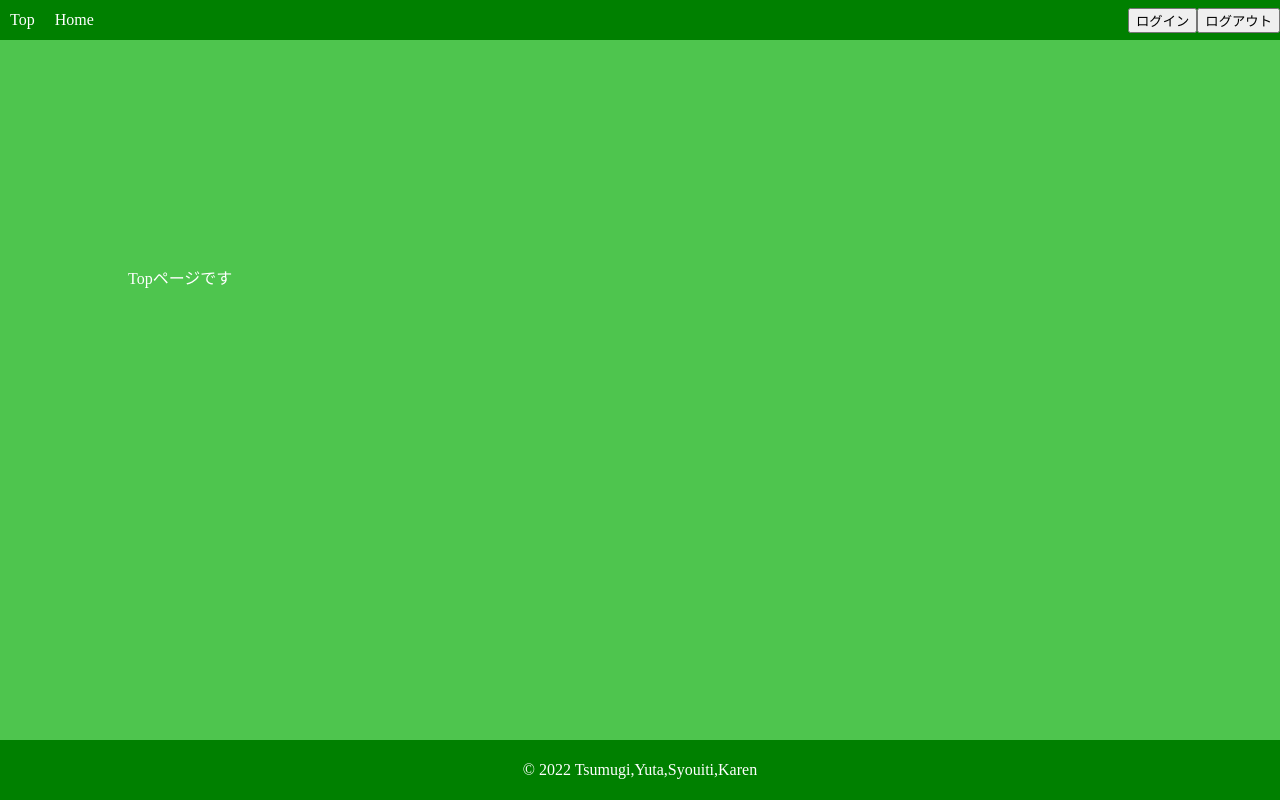
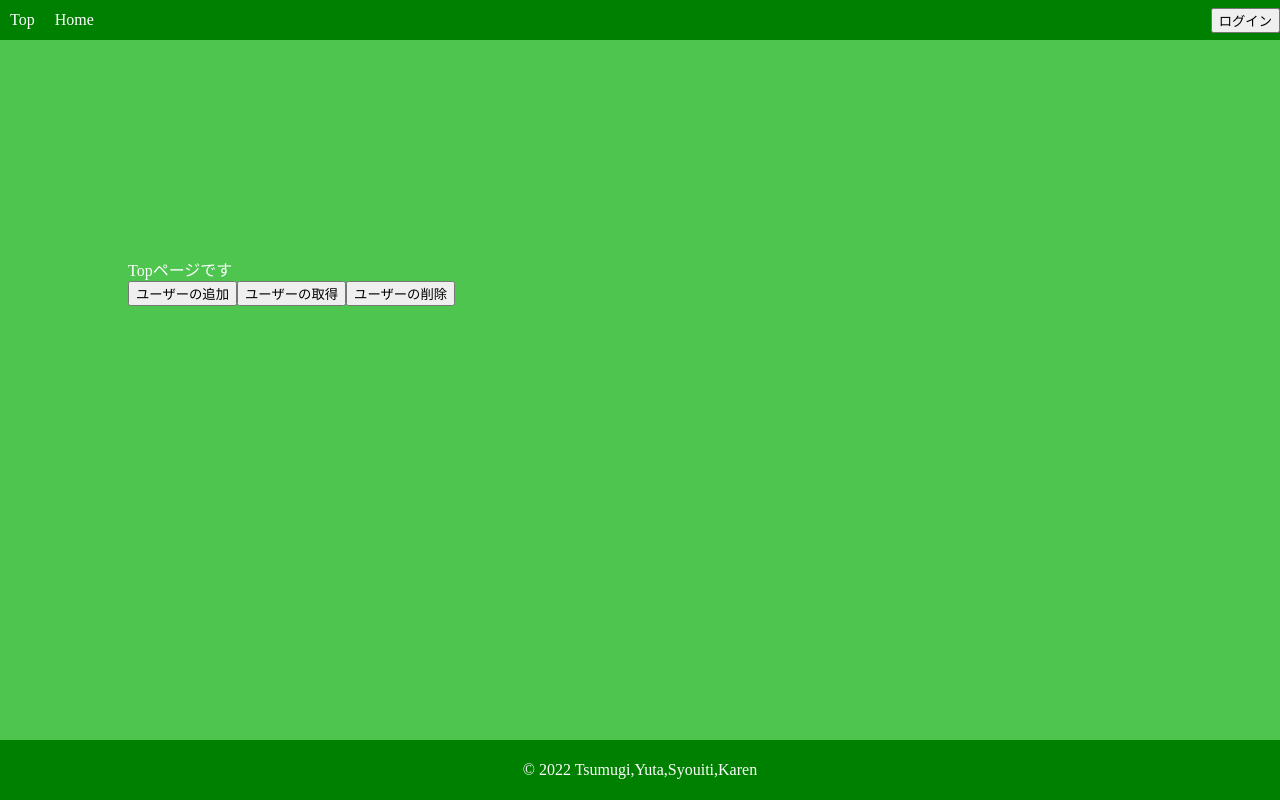
Before and after one commit to Kashiwatennn/2022_06_GiikuHackathon, a React (Create React App) app: page / in a window 1280 px wide. Built offline with nearby package versions, Linux system fonts and the light colour scheme; no server answers.

Commit message:
認証情報の状態管理、firestoreのデモ機能の試作

```diff
--- a/src/App.tsx
+++ b/src/App.tsx
@@ -1,16 +1,15 @@
 import styled from "styled-components";
+import { SetInitialState } from "./components/utility/SetInitialState";
 import { ComponentRouter } from "./router/ComponentRouter";
 import { AuthProvider } from "./store/AuthProvider";
-
-// import { initializeApp } from "firebase/app";
-// import { firebaseConfig } from "./firebase";
-// initializeApp(firebaseConfig);
 
 export const App = () => {
   return (
     <AuthProvider>
       <SComponentContainer>
-        <ComponentRouter />
+        <SetInitialState>
+          <ComponentRouter />
+        </SetInitialState>
       </SComponentContainer>
     </AuthProvider>
   );
--- a/src/components/organisms/Header.tsx
+++ b/src/components/organisms/Header.tsx
@@ -3,9 +3,10 @@ import styled from "styled-components";
 import { Link } from "react-router-dom";
 import { pathData } from "../../assets/pathData";
 import { DefaultButton } from "../atoms/DefaultButton";
-import { signInWithPopup, signOut } from "firebase/auth";
+import { signInWithPopup, signOut, UserCredential } from "firebase/auth";
 import { NavigateFunction, useNavigate } from "react-router-dom";
 import { auth, provider } from "../../firebase";
+import { useAuthContext } from "../../store/AuthProvider";
 
 type propsType = {
   navigate: NavigateFunction;
@@ -15,8 +16,9 @@ const login = (props: propsType) => {
   const { navigate } = props;
 
   signInWithPopup(auth, provider)
-    .then((result) => {
+    .then((result: UserCredential) => {
       console.log("Googleアカウントでログインしました。");
+      console.log(result.user.uid);
       navigate(pathData.home);
     })
     .catch((error) => {
@@ -36,6 +38,8 @@ const logout = () => {
 
 export const Header: FC = () => {
   const navigate = useNavigate();
+  const { isLogin } = useAuthContext();
+
   return (
     <SContainer>
       <div>
@@ -43,9 +47,12 @@ export const Header: FC = () => {
         <SLink to={pathData.home}>Home</SLink>
       </div>
       <div>
+        {isLogin || (
           <DefaultButton onClick={() => login({ navigate })}>
             ログイン
           </DefaultButton>
+        )}
+        {isLogin && (
           <DefaultButton
             onClick={() => {
               logout();
@@ -53,6 +60,7 @@ export const Header: FC = () => {
           >
             ログアウト
           </DefaultButton>
+        )}
       </div>
     </SContainer>
   );
--- a/src/components/pages/Top.tsx
+++ b/src/components/pages/Top.tsx
@@ -1,3 +1,54 @@
+import { onAuthStateChanged } from "firebase/auth";
+import {
+  addDoc,
+  collection,
+  deleteDoc,
+  doc,
+  getDoc,
+  setDoc,
+} from "firebase/firestore";
+import { auth, db } from "../../firebase";
+
 export const Top = () => {
-  return <div>Topページです</div>;
+  const data = {
+    first: "Ada",
+    last: "Lovelace",
+    born: 1815,
+  };
+
+  const addUser = async () => {
+    try {
+      await setDoc(doc(db, "users", "1"), data);
+    } catch (e) {
+      console.error("Error adding document: ", e);
+    }
+  };
+
+  const getUser = async () => {
+    const docRef = doc(db, "users", "4ye33LaPUwK09jIMCDY0");
+    const docSnap = await getDoc(docRef);
+    if (docSnap.exists()) {
+      console.log("Document data:", docSnap.data());
+    } else {
+      console.log("No such document!");
+    }
+  };
+
+  const deleteUser = async () => {
+    try {
+      await deleteDoc(doc(db, "user", "qCfzTb3OZ5bBNwLs4fzc"));
+      console.log("削除しました");
+    } catch (e) {
+      console.error("error", e);
+    }
+  };
+
+  return (
+    <>
+      <div>Topページです</div>
+      <button onClick={() => addUser()}>ユーザーの追加</button>
+      <button onClick={() => getUser()}>ユーザーの取得</button>
+      <button onClick={() => deleteUser()}>ユーザーの削除</button>
+    </>
+  );
 };
--- a/src/components/utility/SetInitialState.tsx
+++ b/src/components/utility/SetInitialState.tsx
@@ -1,3 +1,9 @@
-export const SetInitialState = () => {
-  return <></>;
+import { FC } from "react";
+
+type propsType = {
+  children: React.ReactNode;
 };
+
+export const SetInitialState: FC<propsType> = ({ children }) => {
+  return <div>{children}</div>;
+};
--- a/src/firebase.js
+++ b/src/firebase.js
@@ -1,5 +1,6 @@
 import { initializeApp } from "firebase/app";
 import { getAuth, GoogleAuthProvider } from "firebase/auth";
+import { getFirestore } from "firebase/firestore";
 
 export const firebaseConfig = {
   apiKey: process.env.REACT_APP_FIREBASE_API_KEY,
@@ -9,6 +10,8 @@ export const firebaseConfig = {
   messagingSenderId: process.env.REACT_APP_FIREBASE_MESSAGE_SENDER_ID,
   appId: process.env.REACT_APP_FIREBASE_SENDER_ID,
 };
-initializeApp(firebaseConfig);
+
+const app = initializeApp(firebaseConfig);
+export const db = getFirestore(app);
 export const provider = new GoogleAuthProvider();
 export const auth = getAuth();
--- a/src/index.tsx
+++ b/src/index.tsx
@@ -1,10 +1,20 @@
 import React from "react";
 import ReactDOM from "react-dom/client";
 import { App } from "./App";
+import { initializeApp } from "firebase/app";
+import { getAuth, GoogleAuthProvider } from "firebase/auth";
+import { getFirestore } from "firebase/firestore";
+import { firebaseConfig } from "./firebase";
 
 const root = ReactDOM.createRoot(
   document.getElementById("root") as HTMLElement
 );
+
+const app = initializeApp(firebaseConfig);
+export const db = getFirestore(app);
+export const provider = new GoogleAuthProvider();
+export const auth = getAuth();
+
 root.render(
   <React.StrictMode>
     <App />
--- a/src/router/ComponentRouter.tsx
+++ b/src/router/ComponentRouter.tsx
@@ -12,13 +12,14 @@ import { AddServise } from "../components/pages/AddService";
 export const ComponentRouter: FC = () => {
   const auth = getAuth();
   const { isLogin, setIsLogin } = useAuthContext();
+
   onAuthStateChanged(auth, (user) => {
     if (user) {
       setIsLogin(true);
     } else {
-      setIsLogin(true);
+      setIsLogin(false);
     }
-    console.log(isLogin);
+    console.log("isLogin:" + isLogin);
   });
 
   return (
```
Lines whose indentation alone changed are shown as unchanged.
